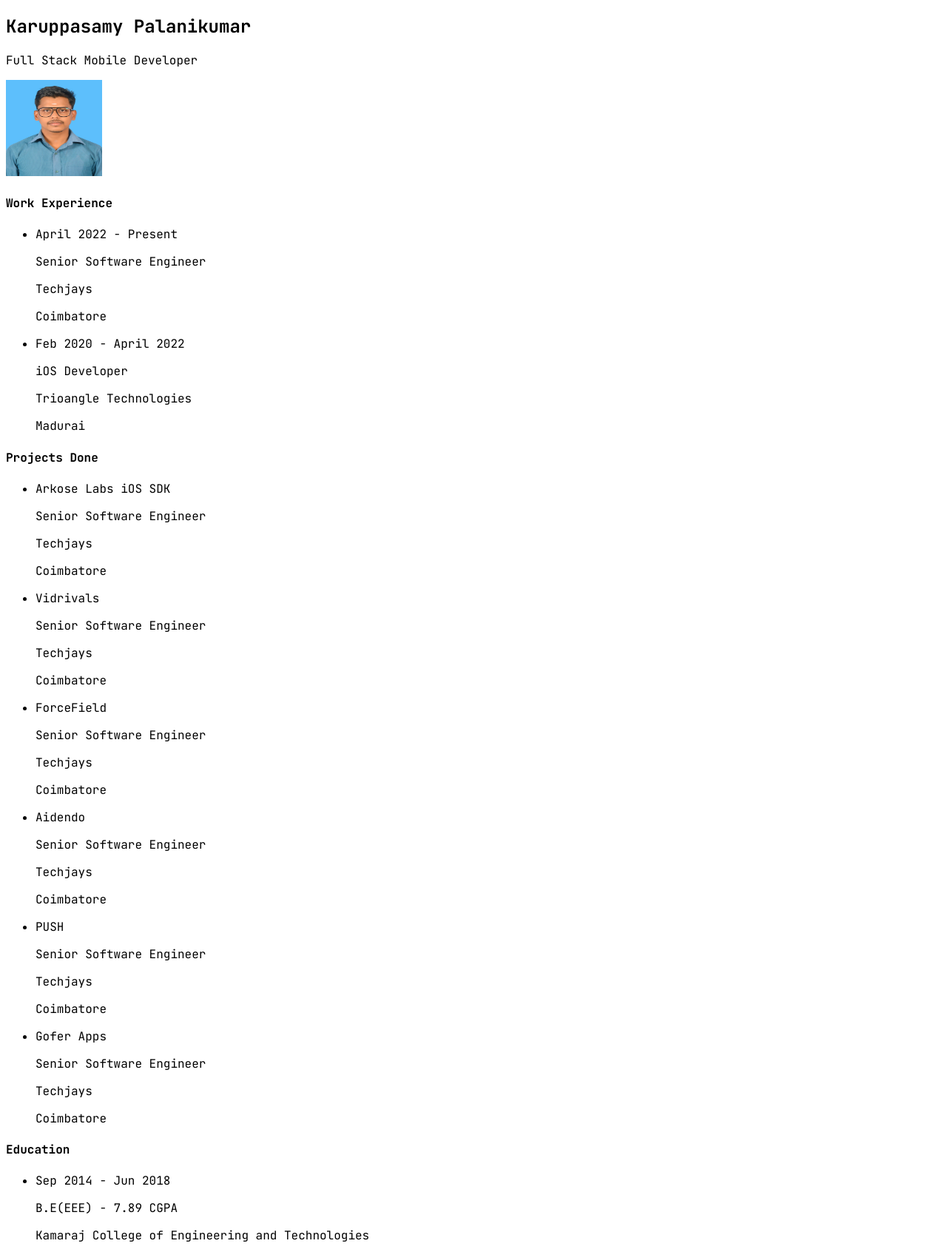
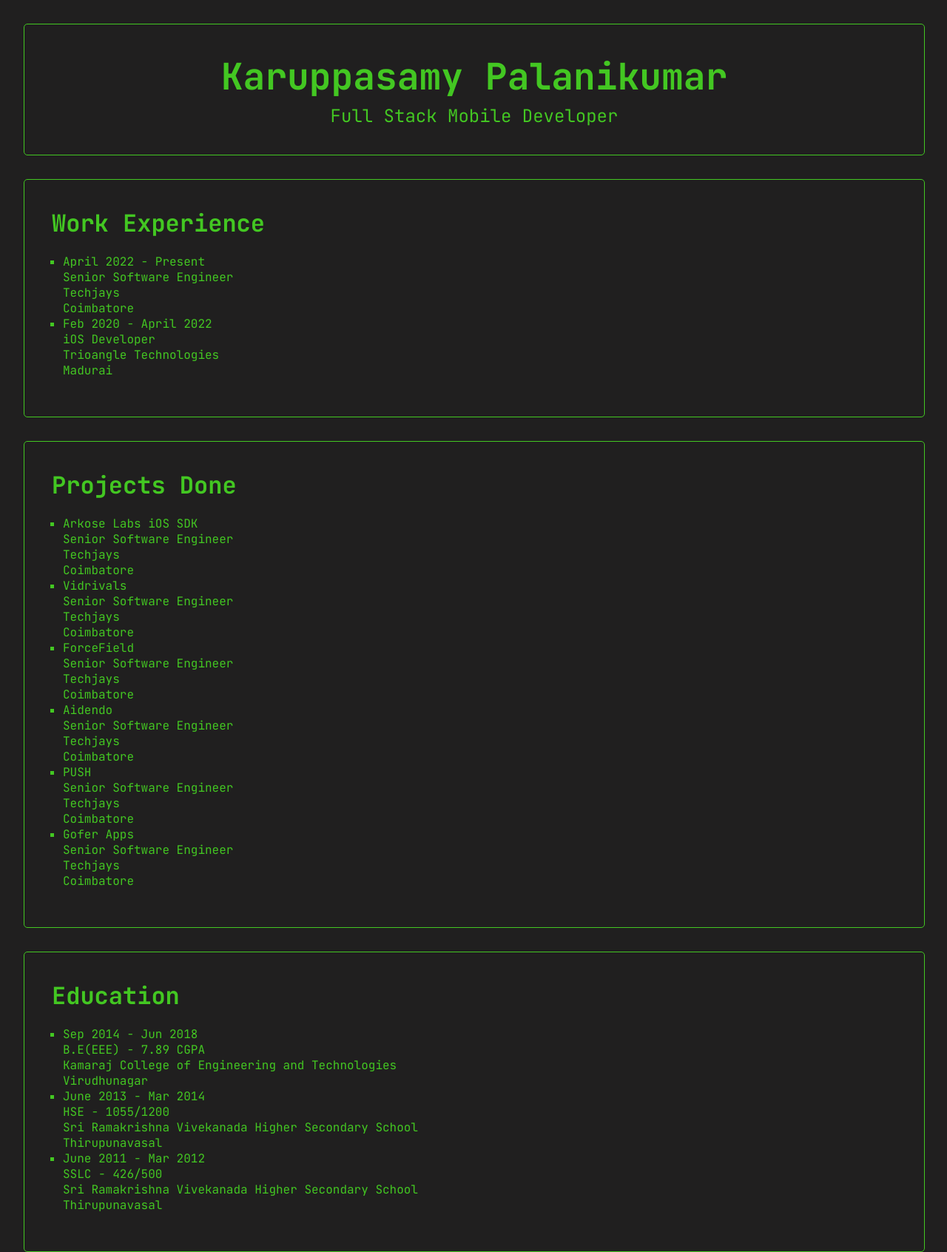
Before and after one commit to karuppasamy-palanikumar/portfolio, a plain HTML site: page index.html in a window 1280 px wide. Shown: the top 1692 px of the page at 74% size. Drawn offline with Linux system fonts and the light colour scheme.

Commit message:
style added

```diff
--- a/index.html
+++ b/index.html
@@ -9,28 +9,82 @@
 	<link href="https://fonts.googleapis.com/css2?family=JetBrains+Mono:ital,wght@0,100..800;1,100..800&display=swap" rel="stylesheet">
 	<title>Home</title>
 	<style>
+		:root {
+			--dark_background_color: #201f1f;
+			--background_text_color: #43c722;
+		}
 		* {
 			font-family: Jetbrains Mono;
+			background-color: var(--dark_background_color);
+			color: var(--background_text_color);
+			margin: 0px;
+			padding: 0px;
 		}
-		.profile img {
-			width: 130px;
-			height: 130px;
+		.box {
+			display: inline-block;
+			align-items: center;
+			border-radius: 5px;
+			border: 1px solid var(--background_text_color);
+			width: 90%;
+			padding: 2.5%;
+		}
+		.header {
+			text-align: center;
+			margin: 2.5% 2.5% 2.5% 2.5%;
+		}
+		.header h2 {
+			font-size: 3.1rem;
+			margin: 5px 5px;
+		}
+		.header p {
+			font-size: 1.5rem;
+			margin: 5px 5px;
+		}
+		.experience {
+			margin: 0% 2.5% 2.5% 2.5%;
+		}
+		.projects {
+			margin: 0% 2.5% 2.5% 2.5%;
+		}
+		.education {
+			margin: 0% 2.5% 2.5% 2.5%;
+		}
+		.tools {
+			margin: 0% 2.5% 2.5% 2.5%;
+		}
+		.language {
+			margin: 0% 2.5% 2.5% 2.5%;
+		}
+		.about {
+			margin: 0% 2.5% 2.5% 2.5%;
+		}
+		.section-title {
+			font-size: 2rem;
+			margin: 5px 5px;
+		}
+		.section-content {
+			list-style-type: square;
+			margin: 10px;
+			padding: 10px;
 		}
 	</style>
 </head>
 <body>
-	<section class="title container">
-		<div>
+	<script>
+		var typed = new Typed('.typed-out', {
+			strings: ['Karuppasamy Palanikumar', 'Full Stack Mobile Developer'],
+			typeSpeed: 50,
+			backSpeed: 50,
+			loop: true
+		});
+	</script>
+	<section class="header box">
 		<h2 class="typed-out">Karuppasamy Palanikumar</h2>
 		<p class="typed-out">Full Stack Mobile Developer</p>
-		</div>
-		<div class="profile">
-			<img src="profile.jpg" alt="My Profile">
-		</div>
 	</section>
-	<section class="experience">
-		<h4>Work Experience</h4>
-		<ul>
+	<section class="experience box">
+		<h4 class="section-title">Work Experience</h4>
+		<ul class="section-content">
 			<li>
 				<div>
 					<p>April 2022 - Present</p>
@@ -49,9 +103,9 @@
 			</li>
 		</ul>
 	</section>
-	<section class="projects">
-		<h4>Projects Done</h4>
-		<ul>
+	<section class="projects box">
+		<h4 class="section-title">Projects Done</h4>
+		<ul class="section-content">
 			<li>
 				<div>
 					<p>Arkose Labs iOS SDK</p>
@@ -102,9 +156,9 @@
 			</li>
 		</ul>
 	</section>
-	<section class="education">
-		<h4>Education</h4>
-	<ul>
+	<section class="education box">
+		<h4 class="section-title">Education</h4>
+	<ul class="section-content">
 		<li>
 			<div>
 				<p>Sep 2014 - Jun 2018</p>
@@ -131,8 +185,9 @@
 		</li>
 	</ul>
 	</section>
-	<section class="tools">
-		<h4>Tools</h4>
+	<section class="tools box">
+		<h4 class="section-title">Tools</h4>
+		<div class="section-content">
 			<h5>Programming Language</h5>
 			<ul>
 				<li>Swift</li>
@@ -173,22 +228,25 @@
 				<li>Gitlab</li>
 				<li>bitBuket</li>
 			</ul>
+		</div>
 	</section>
-	<section class="language">
-		<h4>Language</h4>
-		<ul>
+	<section class="language box">
+		<h4 class="section-title">Language</h4>
+		<ul class="section-content">
 			<li>Tamil</li>
 			<li>English</li>
 			<li>German</li>
 			<li>Hindi</li>
 		</ul>
 	</section>
-	<section class="about_me">
-		<h4>About Me</h4>
+	<section class="about box">
+		<h4 class="section-title">About Me</h4>
+		<div class="section-content">
 			<p>Karuppasamy Palanikumar</p>
 			<p>Full Stack Mobile Developer</p>
 			<p>9385710868</p>
 			<p>karuppasamypalanikumar.official@gmail.com</p>
+		</div>
 	</section>
 </body>
 </html>
```
Lines whose indentation alone changed are shown as unchanged.
